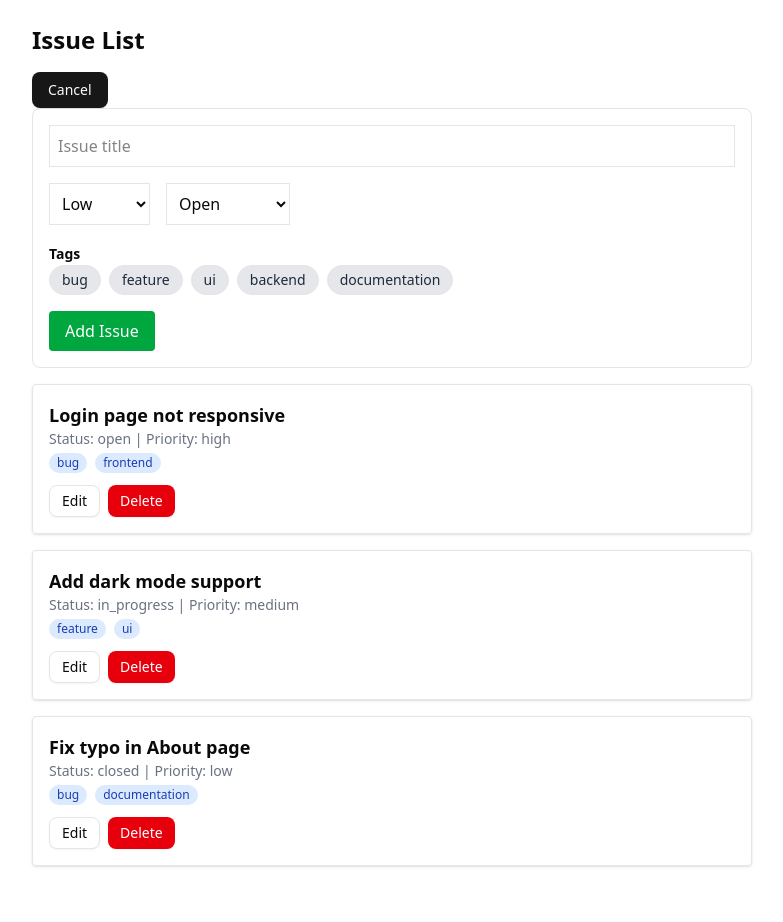
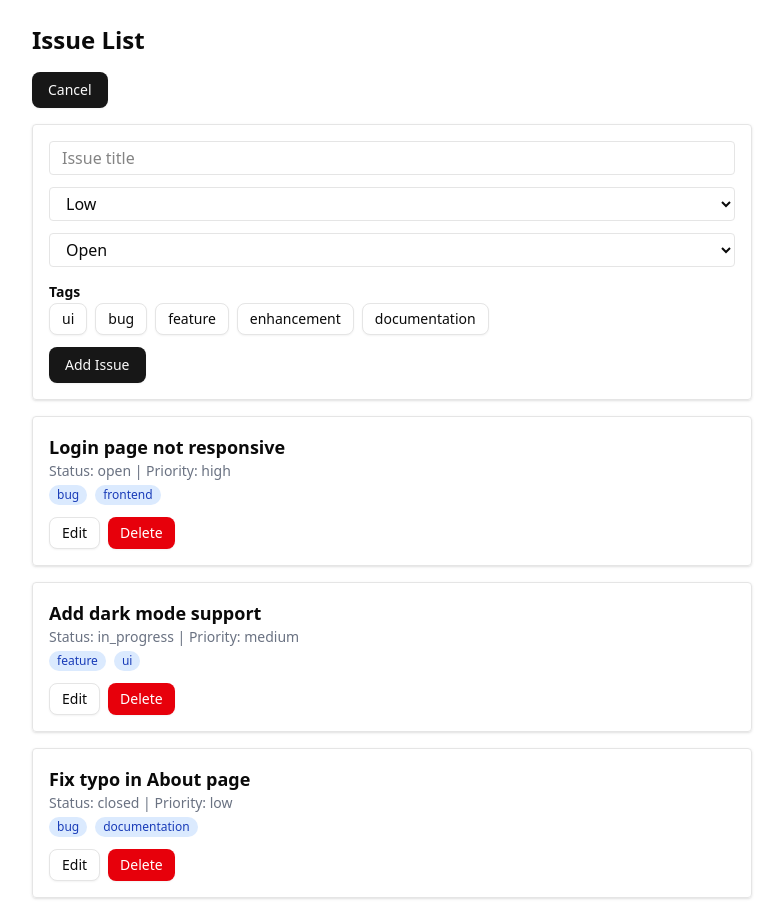
Before and after one commit to mini-issue-tracker-project/issue-tracker-frontend, a Next.js app: page / in a window 1280 px wide. Both pictures are taken after a click on the button "Add New Issue". Shown: the whole page, without its empty margins (248-1031 px from the left). Before the commit the page ends 890 px from the top, so only its background shows below. Built offline with nearby package versions, Linux system fonts and the light colour scheme.

Commit message:
feat: add tags to issues and form components

```diff
--- a/components/ui/AddIssueForm.tsx
+++ b/components/ui/AddIssueForm.tsx
@@ -1,56 +1,45 @@
-"use client";
+"use client"
 
-import { useState } from "react";
+import { useState } from "react"
+import { Button } from "@/components/ui/button"
+import { Issue } from "@/lib/types"
+import { availableTags } from "./IssueFilters"
 
-const availableTags = ["bug", "feature", "ui", "backend", "documentation"];
-
-export default function AddIssueForm({ onAdd }: { onAdd: Function }) {
-  const [title, setTitle] = useState("");
-  const [priority, setPriority] = useState("low");
-  const [status, setStatus] = useState("open");
-  const [selectedTags, setSelectedTags] = useState<string[]>([]);
+export default function AddIssueForm({ onAdd }: { onAdd: (issue: Issue) => void }) {
+  const [title, setTitle] = useState("")
+  const [priority, setPriority] = useState<"low" | "medium" | "high">("low")
+  const [status, setStatus] = useState<"open" | "in_progress" | "closed">("open")
+  const [tags, setTags] = useState<string[]>([])
 
   const toggleTag = (tag: string) => {
-    setSelectedTags((prev) =>
-      prev.includes(tag)
-        ? prev.filter((t) => t !== tag)
-        : [...prev, tag]
-    );
-  };
+    setTags((prev) =>
+      prev.includes(tag) ? prev.filter((t) => t !== tag) : [...prev, tag]
+    )
+  }
 
   const handleSubmit = (e: React.FormEvent) => {
-    e.preventDefault();
-    if (!title.trim()) return;
-
-    onAdd({
-      id: Date.now(),
-      title,
-      priority,
-      status,
-      tags: selectedTags
-    });
-
-    setTitle("");
-    setPriority("medium");
-    setStatus("open");
-    setSelectedTags([]);
-  };
+    e.preventDefault()
+    if (!title.trim()) return
+    onAdd({ id: 0, title, priority, status, tags })
+    setTitle("")
+    setPriority("low")
+    setStatus("open")
+    setTags([])
+  }
 
   return (
-    <form onSubmit={handleSubmit} className="space-y-4 p-4 border rounded-md">
+    <form onSubmit={handleSubmit} className="space-y-3 border p-4 rounded shadow mt-4">
       <input
-        type="text"
-        placeholder="Issue title"
-        className="border p-2 w-full"
         value={title}
         onChange={(e) => setTitle(e.target.value)}
+        className="w-full border px-3 py-1 rounded"
+        placeholder="Issue title"
       />
 
-      <div className="flex gap-4">
       <select
         value={priority}
-          onChange={(e) => setPriority(e.target.value)}
-          className="border p-2"
+        onChange={(e) => setPriority(e.target.value as "low" | "medium" | "high")}
+        className="w-full border px-3 py-1 rounded"
       >
         <option value="low">Low</option>
         <option value="medium">Medium</option>
@@ -59,41 +48,32 @@ export default function AddIssueForm({ onAdd }: { onAdd: Function }) {
 
       <select
         value={status}
-          onChange={(e) => setStatus(e.target.value)}
-          className="border p-2"
+        onChange={(e) => setStatus(e.target.value as "open" | "in_progress" | "closed")}
+        className="w-full border px-3 py-1 rounded"
       >
         <option value="open">Open</option>
         <option value="in_progress">In Progress</option>
         <option value="closed">Closed</option>
       </select>
-      </div>
 
       <div className="space-y-1">
         <label className="text-sm font-semibold">Tags</label>
         <div className="flex flex-wrap gap-2">
           {availableTags.map((tag) => (
-            <button
+            <Button
             key={tag}
             type="button"
-              className={`px-3 py-1 border rounded-full text-sm ${
-                selectedTags.includes(tag)
-                  ? "bg-blue-500 text-white"
-                  : "bg-gray-200 text-gray-800"
-              }`}
+            variant={tags.includes(tag) ? "default" : "outline"}
+            size="sm"
             onClick={() => toggleTag(tag)}
           >
             {tag}
-            </button>
+          </Button>
           ))}
         </div>
       </div>
 
-      <button
-        type="submit"
-        className="bg-green-600 text-white px-4 py-2 rounded"
-      >
-        Add Issue
-      </button>
+      <Button type="submit">Add Issue</Button>
     </form>
-  );
+  )
 }
--- a/components/ui/IssueFilters.tsx
+++ b/components/ui/IssueFilters.tsx
@@ -1,6 +1,8 @@
 "use client"
 
 import { Button } from "@/components/ui/button"
+
+export const availableTags = ["ui", "bug", "feature", "enhancement", "documentation"];
 
 export function IssueFilters() {
   return (
--- a/components/ui/IssueList.tsx
+++ b/components/ui/IssueList.tsx
@@ -5,6 +5,7 @@ import { Button } from "@/components/ui/button"
 import { Issue } from "@/lib/types"
 import { dummyIssues as initialIssues } from "@/lib/data"
 import AddIssueForm from './AddIssueForm';
+import { availableTags } from "./IssueFilters";
 
 export function IssueList() {
   const [issues, setIssues] = useState<Issue[]>(initialIssues)
@@ -14,11 +15,14 @@ export function IssueList() {
     title: string;
     priority: "low" | "medium" | "high";
     status: "open" | "in_progress" | "closed";
+    tags: string[];
   }>({
     title: "",
     priority: "low",
     status: "open",
+    tags: [],
   });
+
 
   const handleEdit = (issue: Issue) => {
     setEditingId(issue.id)
@@ -26,6 +30,7 @@ export function IssueList() {
       title: issue.title,
       priority: issue.priority,
       status: issue.status,
+      tags: issue.tags || [],
     })
   }
 
@@ -73,7 +78,7 @@ export function IssueList() {
               />
               <select
                 value={form.priority}
-                onChange={(e) => setForm({ ...form, priority: e.target.value as "low" | "medium" | "high" })}
+                onChange={(e) => setForm({ ...form, priority: e.target.value as any })}
                 className="w-full border px-3 py-1 rounded"
               >
                 <option value="low">Low</option>
@@ -82,13 +87,36 @@ export function IssueList() {
               </select>
               <select
                 value={form.status}
-                onChange={(e) => setForm({ ...form, status: e.target.value as "open" | "in_progress" | "closed" })}
+                onChange={(e) => setForm({ ...form, status: e.target.value as any })}
                 className="w-full border px-3 py-1 rounded"
               >
                 <option value="open">Open</option>
                 <option value="in_progress">In Progress</option>
                 <option value="closed">Closed</option>
               </select>
+              <div className="flex gap-2 flex-wrap">
+                {availableTags.map(tag => {
+                  const selected = form.tags.includes(tag)
+                  return (
+                    <Button
+                      key={tag}
+                      variant={selected ? "default" : "outline"}
+                      size="sm"
+                      onClick={() =>
+                        setForm(prev => ({
+                          ...prev,
+                          tags: selected
+                            ? prev.tags.filter(t => t !== tag)
+                            : [...prev.tags, tag],
+                        }))
+                      }
+                    >
+                      {tag}
+                    </Button>
+                  )
+                })}
+              </div>
+
               <div className="flex gap-2">
                 <Button size="sm" onClick={handleUpdate}>Save</Button>
                 <Button size="sm" variant="ghost" onClick={() => setEditingId(null)}>Cancel</Button>
```
Lines whose indentation alone changed are shown as unchanged.
